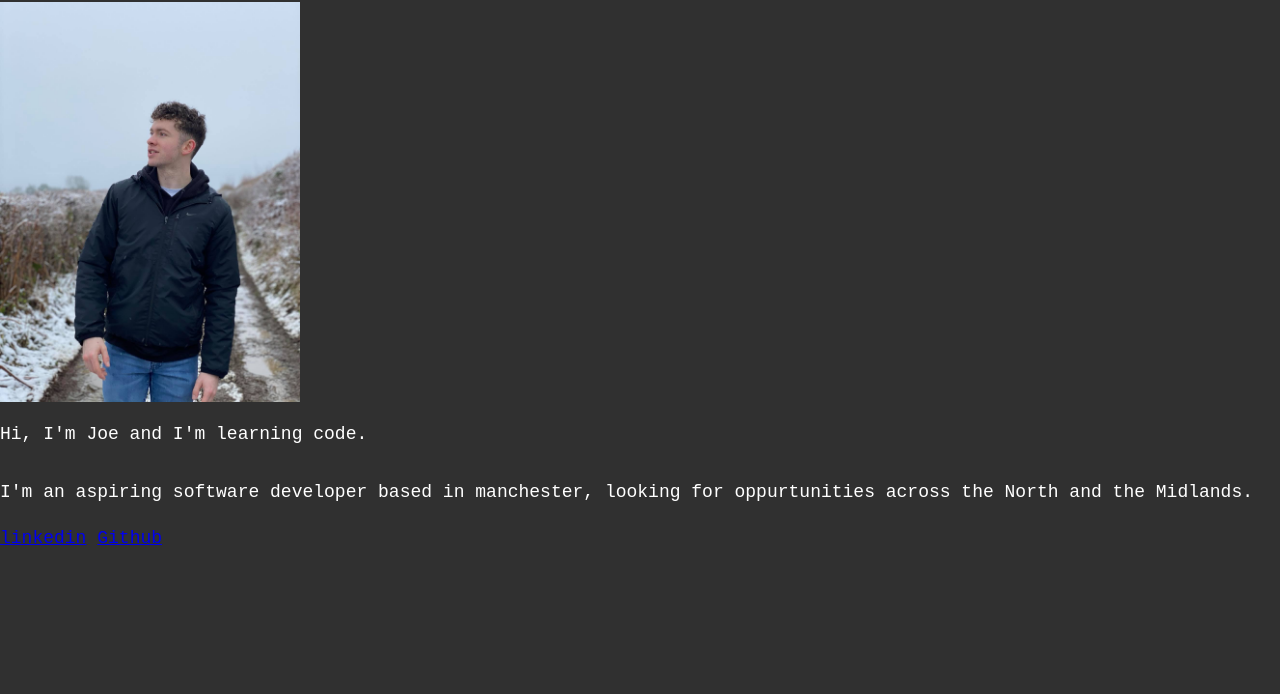
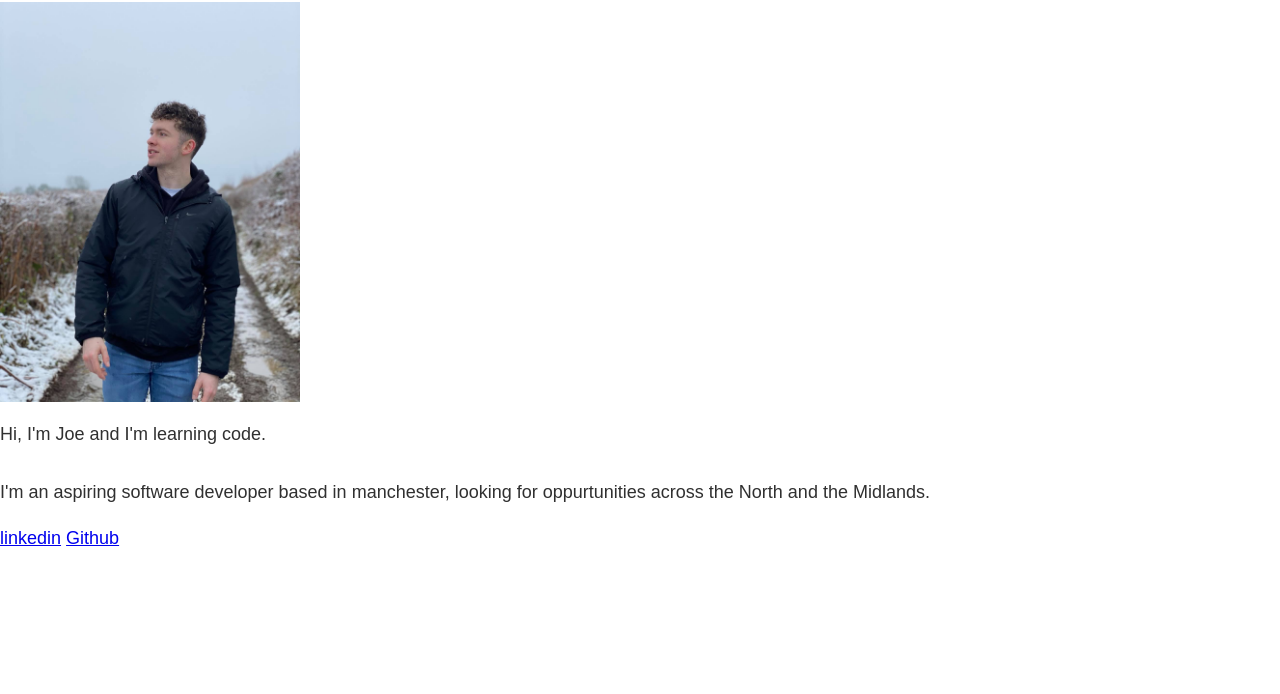
Before and after one commit to jboylin/jboylin.github.io, a website: page contact.html in a window 1280 px wide. Shown: the part 106-800 px from the top of the page. Drawn offline with Linux system fonts and the light colour scheme.

Commit message:
changed to lighter theme

```diff
--- a/styles/index.css
+++ b/styles/index.css
@@ -7,7 +7,7 @@
 
 
 :root {
-  --ff-primary: 'Source Sans Pro', monospace;
+  --ff-primary: 'Source Sans Pro', sans-serif;
   --ff-secondary: 'Source Code Pro', monospace;
 
   --fw-reg: 300;
@@ -36,8 +36,8 @@
 /* General styles */
 
 body {
-  background: var(--clr-dark);
-  color: var(--clr-light);
+  background: var(--clr-light);
+  color: var(--clr-dark);
   margin: 0;
   font-family: var(--ff-primary);
   font-size: var(--fs-body);
```
